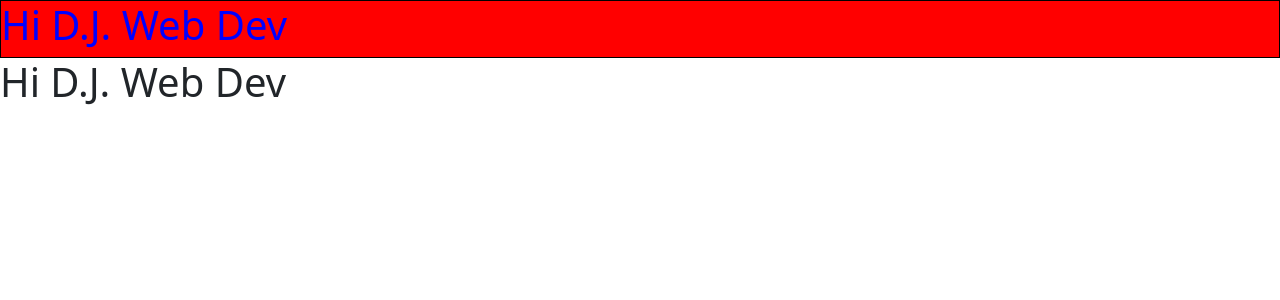
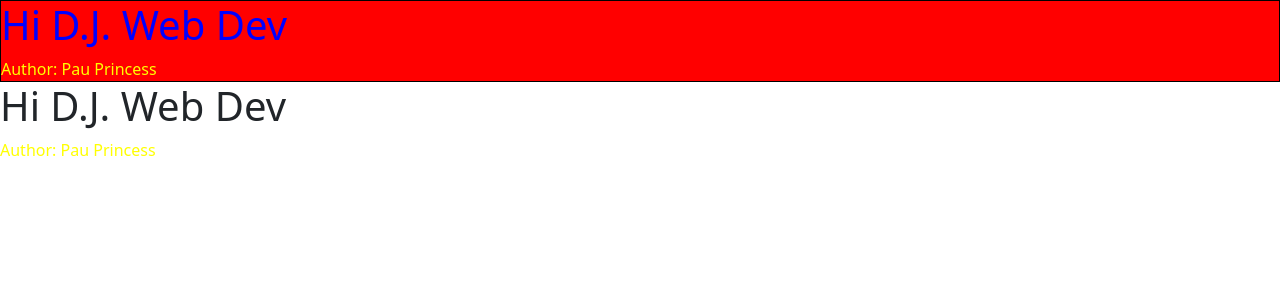
Before and after one commit to zrodriguezperez/mation, an Angular app: page / in a window 1280 px wide. Shown: the top 300 px of the page. Built offline with nearby package versions, Linux system fonts and the light colour scheme.

Commit message:
ng-deep selector

```diff
--- /dev/null
+++ b/src/app/Components/author/author.component.css
@@ -0,0 +1,3 @@
+div {
+    color:yellow;
+}
--- /dev/null
+++ b/src/app/Components/author/author.component.html
@@ -0,0 +1 @@
+<div>Author: Pau Princess</div>
--- a/src/app/Components/course/course.component.html
+++ b/src/app/Components/course/course.component.html
@@ -4,3 +4,4 @@
 <!-- <div class="blue">
     <ng-content></ng-content>
 </div> -->
+<app-author></app-author>
--- a/src/app/app.module.ts
+++ b/src/app/app.module.ts
@@ -3,11 +3,13 @@ import { BrowserModule } from '@angular/platform-browser';
 
 import { AppComponent } from './app.component';
 import { CourseComponent } from './Components/course/course.component';
+import { AuthorComponent } from './Components/author/author.component';
 
 @NgModule({
   declarations: [
     AppComponent,
-    CourseComponent
+    CourseComponent,
+    AuthorComponent
   ],
   imports: [
     BrowserModule
```
Also changed, not shown: src/app/Components/author/author.component.ts (added, +10 -0 lines), src/app/Components/course/course.component.css (line endings or trailing spaces), 1 other file (tests, documents, lock files or other folders).
